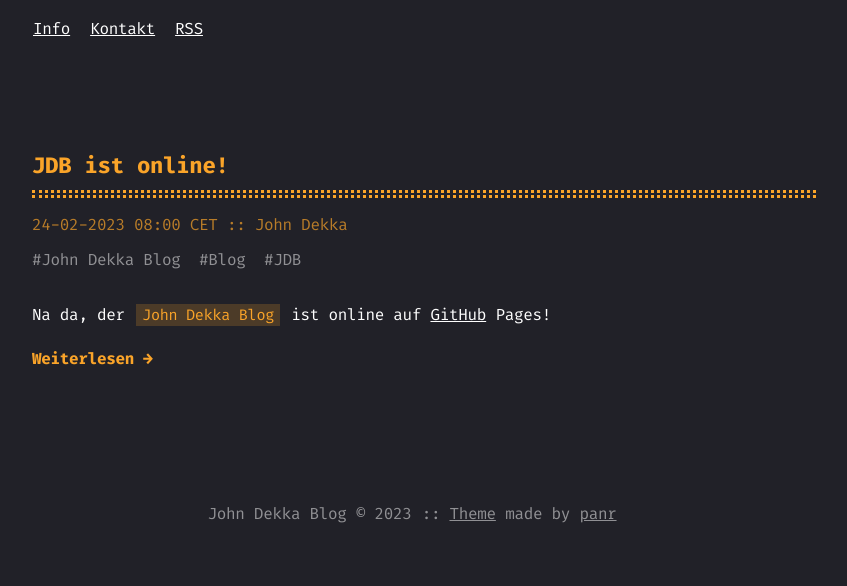
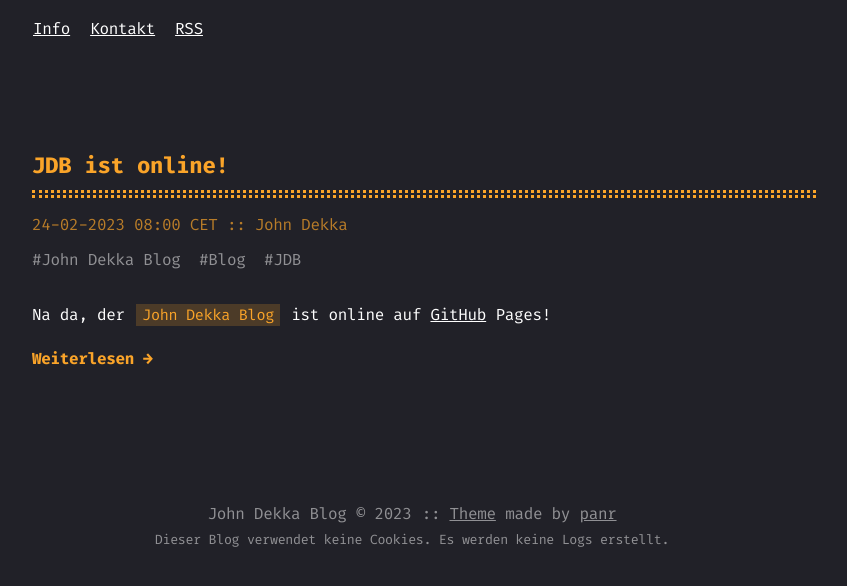
Before and after one commit to John-Dekka/john-dekka.github.io, a plain HTML site: page index.html in a window 1280 px wide. Shown: the part 78-664 px from the top of the page, without its empty margins (216-1063 px from the left). Drawn offline with Linux system fonts and the light colour scheme.

Commit message:
Theme updates

```diff
--- a/index.html
+++ b/index.html
@@ -215,6 +215,7 @@
         <span>John Dekka Blog © 2023</span>
 
       <span>:: <a href="https://github.com/panr/hugo-theme-terminal" target="_blank">Theme</a> made by <a href="https://github.com/panr" target="_blank">panr</a></span>
+      <span><small>Dieser Blog verwendet keine Cookies. Es werden keine Logs erstellt.</small></span>
       </div>
   </div>
 </footer>
```
Also changed, not shown: 404.html (+1 -0 lines), categories/index.html (+1 -0 lines), info/index.html (+1 -0 lines), kontakt/index.html (+1 -0 lines), posts/erster-eintrag/jdb-ist-online/index.html (+1 -0 lines), posts/index.html (+1 -0 lines), tags/blog/index.html (+1 -0 lines), tags/index.html (+1 -0 lines), tags/jdb/index.html (+1 -0 lines), tags/john-dekka-blog/index.html (+1 -0 lines), img/theme-colors/jdt.png (added).
